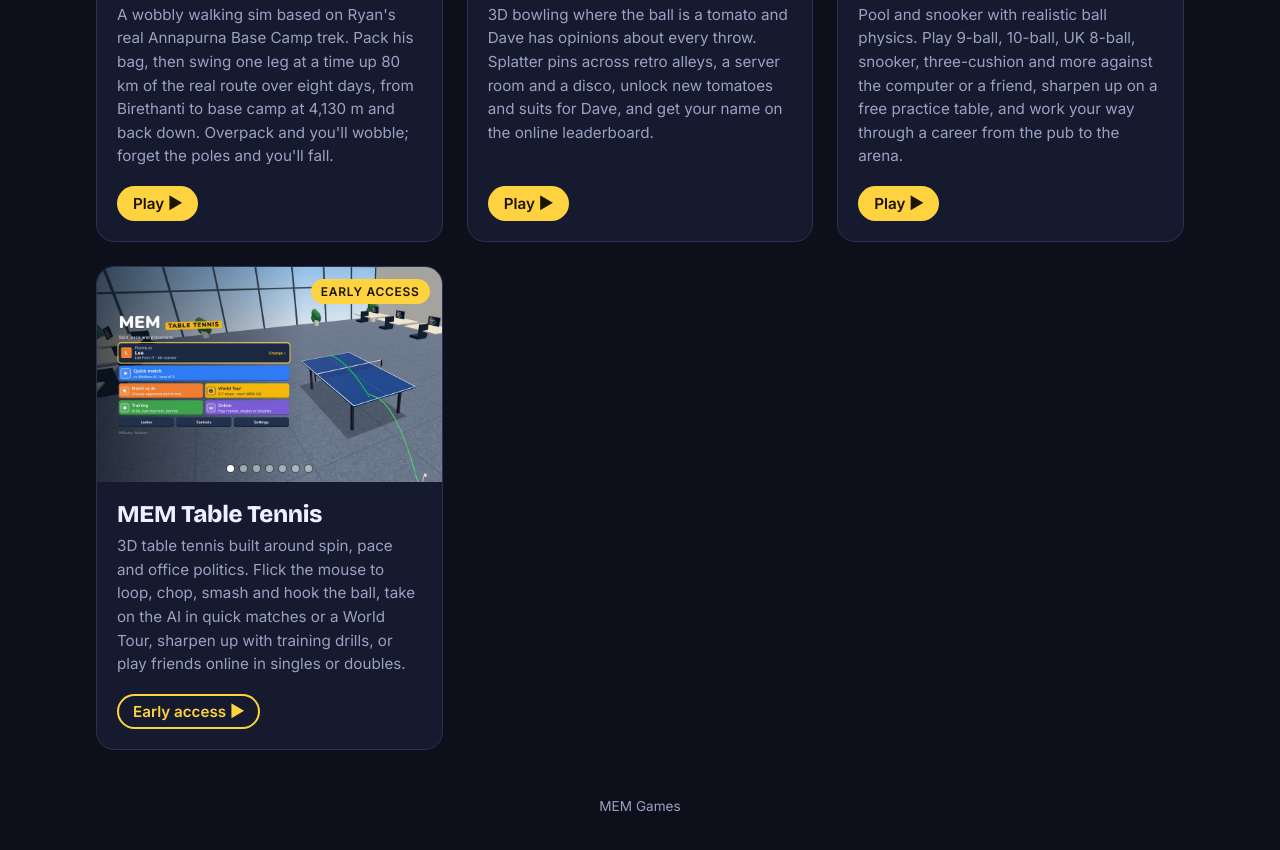
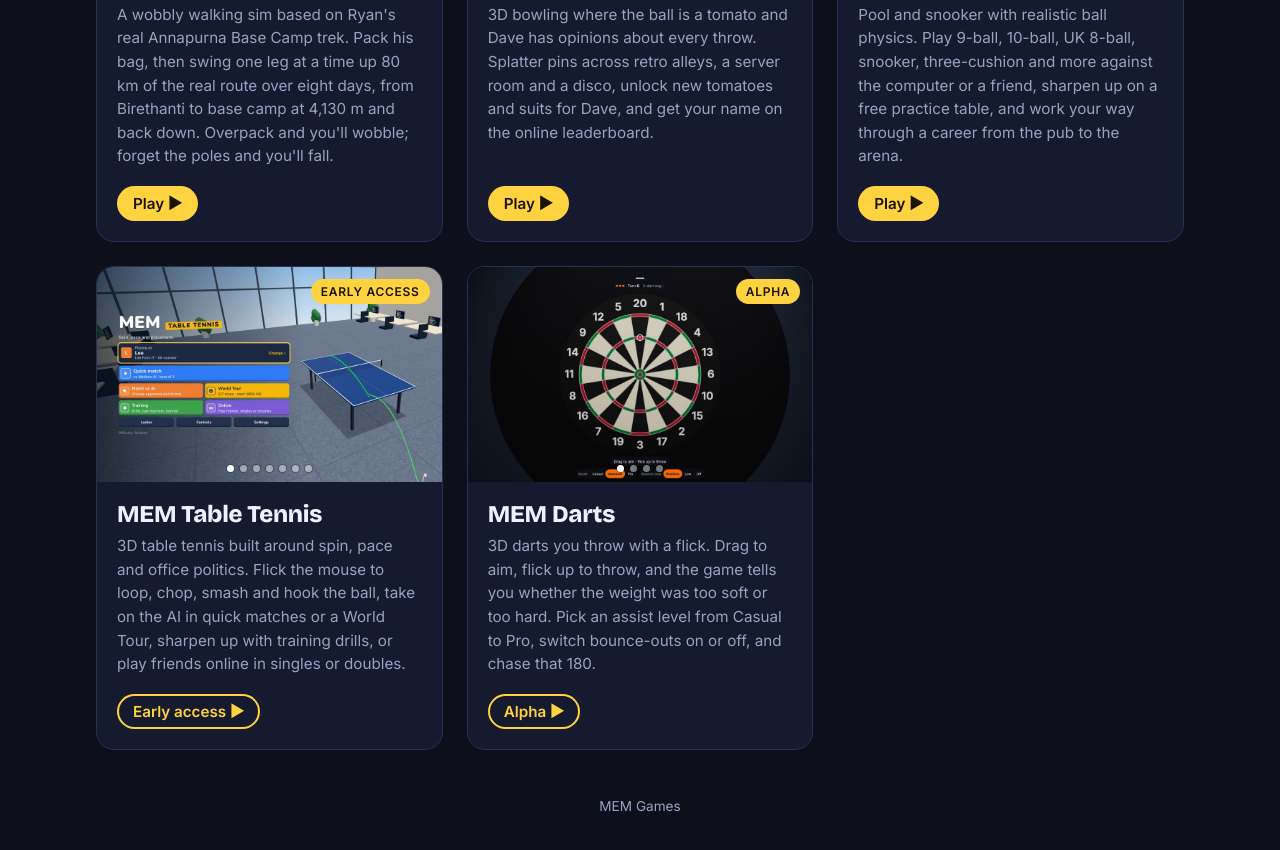
Before and after one commit to LeeVilenski/MEM-Games, a plain HTML site: page index.html in a window 1280 px wide. Shown: the part 1048-1898 px from the top of the page. Drawn offline with nearby package versions, Linux system fonts and the light colour scheme.

Commit message:
Add MEM Darts as an alpha game (#4)
Claude-Session: https://claude.ai/code/session_01QEaTJGrc3Q3FthWFesx3st

Co-authored-by: Claude <noreply@anthropic.com>

```diff
--- a/index.html
+++ b/index.html
@@ -168,6 +168,15 @@
           <span class="play">Early access ▶</span>
         </div>
       </a>
+
+      <a class="card soon" href="https://mem-darts.vercel.app">
+        <div class="shot multi"><img class="on" src="screenshots/mem-darts.jpg" alt="The MEM Darts board, ready for the first throw with the aim marker on treble 20" loading="lazy"><img src="screenshots/mem-darts-180.jpg" alt="Three darts in treble 20 for a turn total of 180" loading="lazy"><img src="screenshots/mem-darts-bull.jpg" alt="A turn of 25, bull and 25, with all three darts round the bullseye" loading="lazy"><img src="screenshots/mem-darts-pro.jpg" alt="A scrappy turn on Pro assist: a miss, a 17 and a 20" loading="lazy"><span class="badge">Alpha</span></div>
+        <div class="body">
+          <h2>MEM Darts</h2>
+          <p class="tag">3D darts you throw with a flick. Drag to aim, flick up to throw, and the game tells you whether the weight was too soft or too hard. Pick an assist level from Casual to Pro, switch bounce-outs on or off, and chase that 180.</p>
+          <span class="play">Alpha ▶</span>
+        </div>
+      </a>
     </main>
 
     <footer>MEM Games</footer>
```
Also changed, not shown: screenshots/mem-darts-180.jpg (added), screenshots/mem-darts-bull.jpg (added), screenshots/mem-darts-pro.jpg (added), screenshots/mem-darts.jpg (added).
